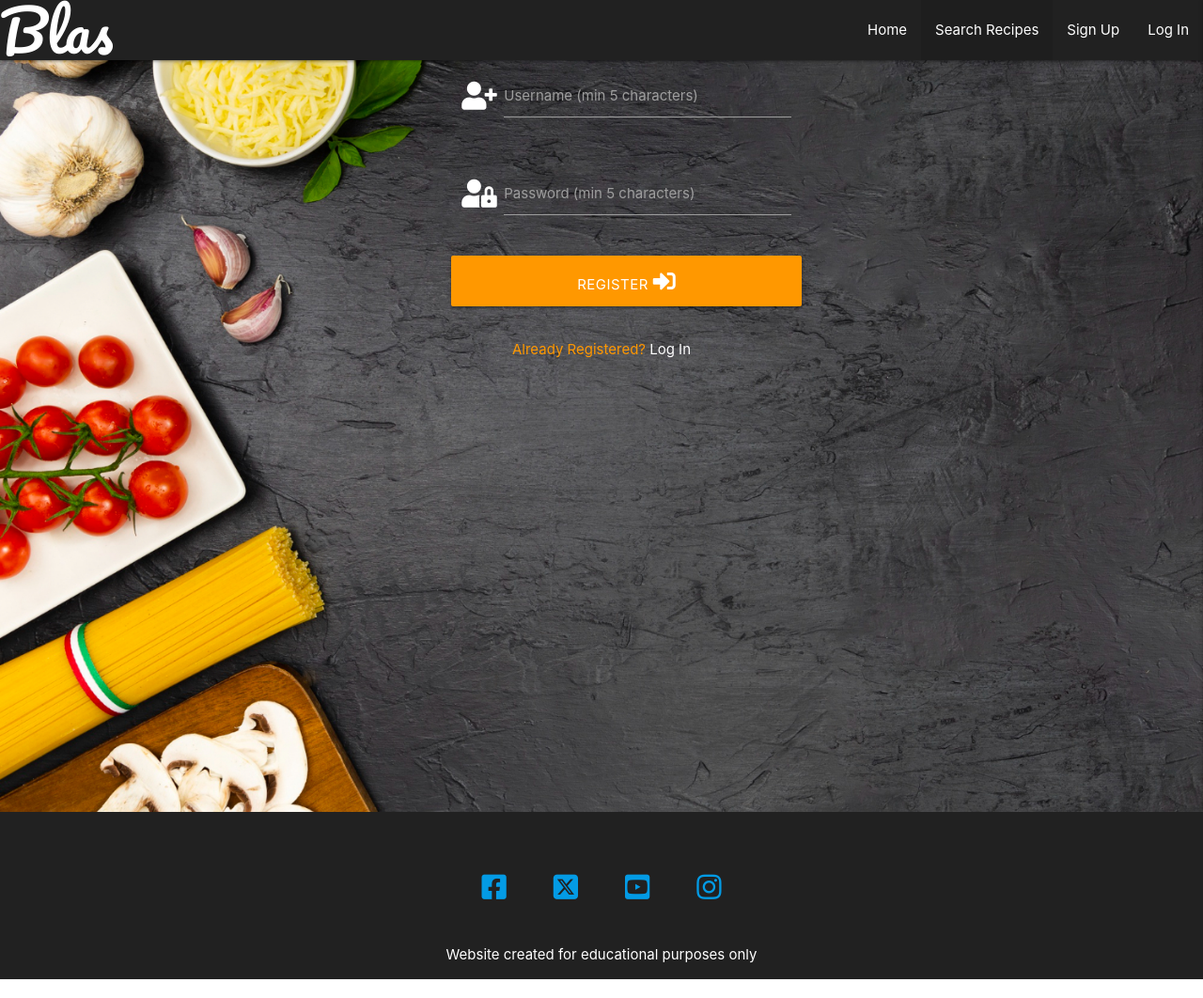
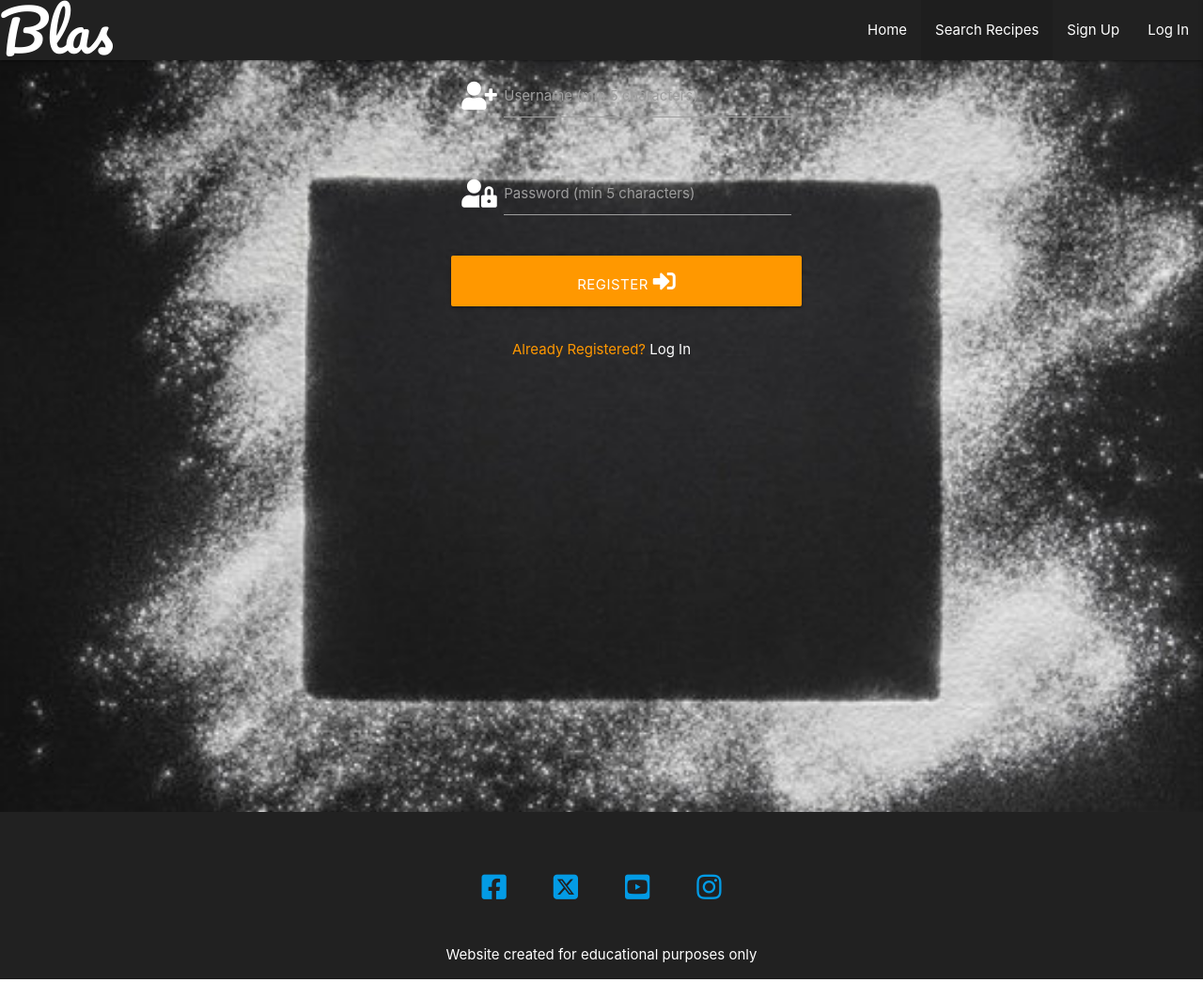
Before and after one commit to lisaloudness/Blas, a Flask app: page /register in a window 1280 px wide. Shown: the whole page at 94% size. Run offline with Flask 3, Linux system fonts and the light colour scheme; some libraries are stand-ins or nearby versions; some web fonts are replaced.

Commit message:
Changed login and register background to flour_frame.jpeg

```diff
--- a/static/css/style.css
+++ b/static/css/style.css
@@ -47,7 +47,7 @@
   }
 
   .login-hero {
-    background: url(../images/login_hero.jpg);
+    background: url(../images/flour_frame.jpeg);
     background-repeat: no-repeat;
     background-size: cover;
     background-position: center;
--- a/templates/add_recipes.html
+++ b/templates/add_recipes.html
@@ -1,6 +1,6 @@
 {% extends "base.html" %}
 {% block content %}
-
+<div class="grey darken-4">
 <div class="container fluid">
   <h3 class="header center orange-text">Add A New Recipe</h3>
     <form  method="POST" action="{{ url_for('add_recipes') }}">
@@ -175,5 +175,5 @@
 
 
 
-
+</div>
 {% endblock %}
--- a/templates/edit_recipes.html
+++ b/templates/edit_recipes.html
@@ -1,6 +1,6 @@
 {% extends "base.html" %}
 {% block content %}
-
+<div class="grey darken-4">
 <div class="container fluid">
   <h3 class="header center orange-text">Edit Recipe</h3>
   <form  method="POST" action="{{ url_for('edit_recipes', recipe_id=recipe._id) }}">
@@ -204,4 +204,5 @@
     </div>
   </form>
 </div>
+</div>
 {% endblock %}
```
